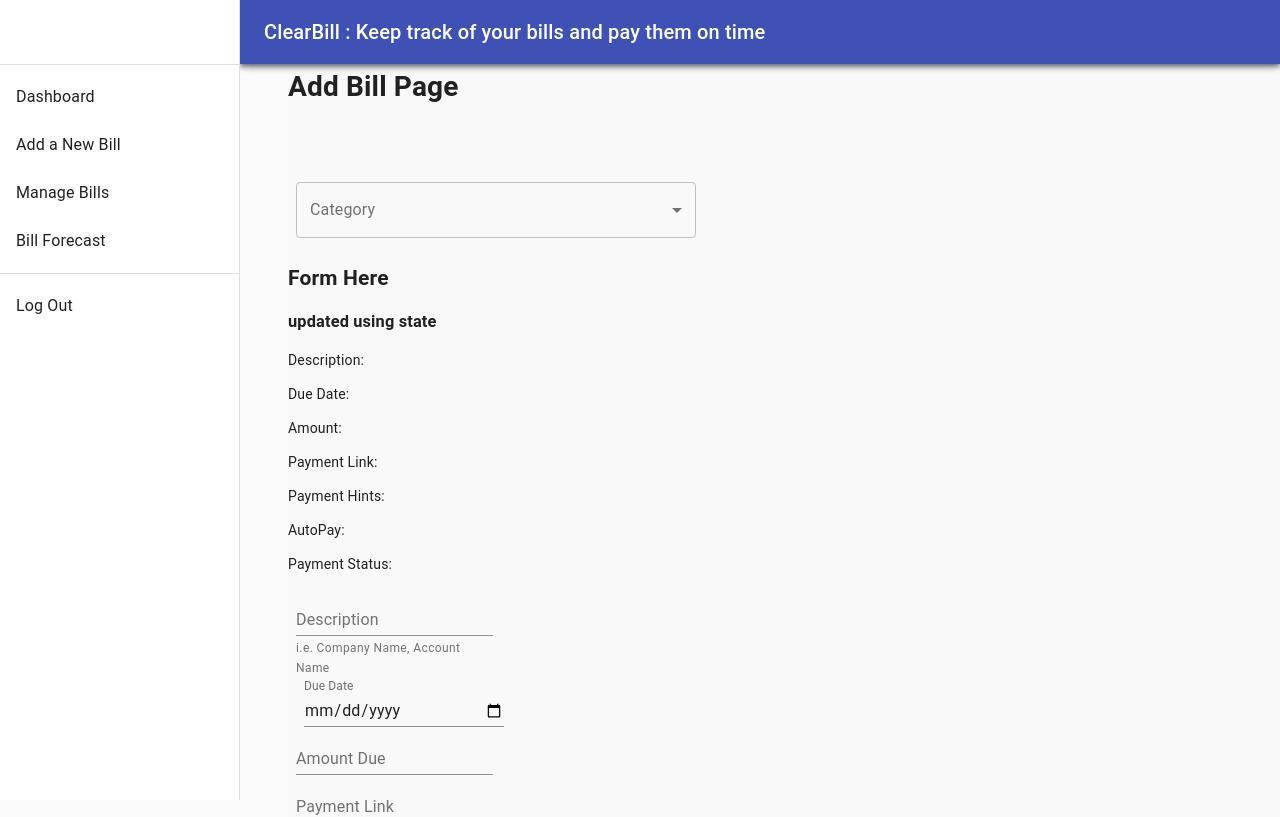
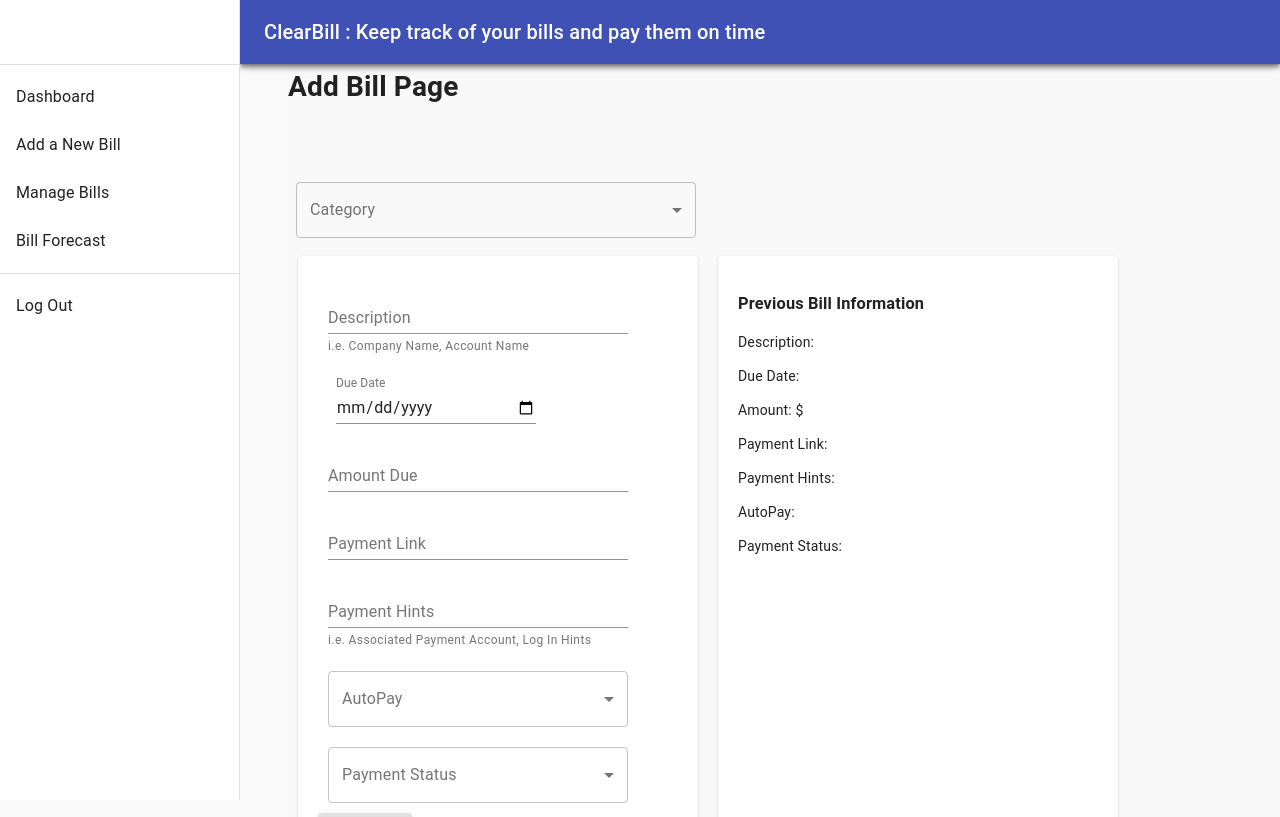
Before and after one commit to suejinkim20/clear-bill, a React (Create React App) app in the folder client/: page /addBill in a window 1280 px wide. Shown: the top 817 px of the page. Built offline with nearby package versions, Linux system fonts and the light colour scheme.

Commit message:
FORM IS AUTOPOPULATING BASED ON SELECTED CATEGORYgit status

```diff
--- a/client/src/components/BillsForm.js
+++ b/client/src/components/BillsForm.js
@@ -8,20 +8,25 @@
 import FormControl from '@material-ui/core/FormControl';
 import Select from '@material-ui/core/Select';
 import Button from '@material-ui/core/Button'
-
+import Card from '@material-ui/core/Card'
+import CardActions from '@material-ui/core/CardActions';
+import CardContent from '@material-ui/core/CardContent';
+import Container from '@material-ui/core/Container';
 import { makeStyles } from '@material-ui/core/styles';
 
 
 const useStyles = makeStyles((theme) => ({
   root: {
     '& > *': {
-      margin: theme.spacing(1),
-      width: '25ch',
+      margin: '10px',
+      width: '400px',
     },
+    display: 'flex'
   },
+
   formControl: {
-    margin: theme.spacing(1),
-    minWidth: 200,
+    minWidth: '300px',
+    margin: '10px'
   },
   selectEmpty: {
     marginTop: theme.spacing(2),
@@ -35,48 +40,58 @@
     marginRight: theme.spacing(1),
     width: 200,
   },
-
+  title: {
+    fontSize: 14,
+  },
+  pos: {
+    marginBottom: 12,
+  },
+  card: {
+    padding: '20px',
+    margin: '10px',
+    display: 'block'
+  }
 }));
 
 
-export default function BillsForm({billObject}) {
+export default function BillsForm({billObject, category}) {
   const classes = useStyles();
 
   return (
-    <form className={classes.root} noValidate autoComplete="off">
+    <div className={classes.root}>
+        <Card className={classes.card}>
+          <form noValidate autoComplete="off">
             <div>
-         <FormControl>
-          <TextField id="standard" label="Description" defaultValue={billObject[0].description} helperText="i.e. Company Name, Account Name"/>
+              <FormControl className={classes.formControl} key={billObject[0].description}>
+                <TextField id="standard" label="Description" defaultValue={billObject[0].description || ''} inputComponent={billObject[0].description} helperText="i.e. Company Name, Account Name"/>
               </FormControl>
 
-        <FormControl>
-          <form className={classes.container} noValidate>
+              <FormControl className={classes.formControl} key={billObject[0].dueDate}>
                 <TextField
                   id="date"
                   label="Due Date"
                   type="date"
-              defaultValue={billObject[0].dueDate}
+                  defaultValue={billObject[0].dueDate || ''}
                   className={classes.textField}
                   InputLabelProps={{
                     shrink: true,
                   }}
                 />
-          </form>
               </FormControl>
 
-        <FormControl>
-          <TextField id="standard" label="Amount Due" defaultValue={billObject[0].amount} />
+              <FormControl className={classes.formControl}key={billObject[0].amount}>
+                <TextField id="standard" label="Amount Due" defaultValue={billObject[0].amount || ''} />
               </FormControl>
 
-        <FormControl>
-          <TextField id="standard" label="Payment Link" defaultValue={billObject[0].paymentLink}/>
+              <FormControl className={classes.formControl} key={billObject[0].paymentLink}>
+                <TextField id="standard" label="Payment Link" defaultValue={billObject[0].paymentLink || ''}/>
               </FormControl>
 
-        <FormControl>
-          <TextField id="standard" label="Payment Hints" defaultValue={billObject[0].paymentHints} helperText="i.e. Associated Payment Account, Log In Hints"/>
+              <FormControl className={classes.formControl} key={billObject[0].paymentHints}>
+                <TextField id="standard" label="Payment Hints" defaultValue={billObject[0].paymentHints || ''} helperText="i.e. Associated Payment Account, Log In Hints"/>
               </FormControl>
 
-        <FormControl variant="outlined" className={classes.formControl}>
+              <FormControl variant="outlined" className={classes.formControl} key={billObject[0].AutoPay}>
               <InputLabel id="demo-simple-select-outlined-label">AutoPay</InputLabel>
               <Select
                 labelId="demo-simple-select-outlined-label"
@@ -98,9 +113,23 @@
               </Select>
             </FormControl>
             <Button variant="contained">Add Bill</Button>
-
+          </div>
+        </form>
+        </Card>
+        <Card className={classes.card}>
+          <h3>Previous {category} Bill Information</h3>
+          <div>
+                  <p>Description: {billObject[0].description}</p>
+                  <p>Due Date: {billObject[0].dueDate}</p>
+                  <p>Amount: ${billObject[0].amount}</p>
+                  <p>Payment Link: {billObject[0].paymentLink}</p>
+                  <p>Payment Hints: {billObject[0].paymentHints}</p>
+                  <p>AutoPay: {billObject[0].autoPay}</p>
+                  <p>Payment Status: {billObject[0].paymentStatus}</p>
 
               </div>
-    </form>
-  );
+        </Card>
+    </div>
+
+  )
 }
--- a/client/src/pages/AddBill.js
+++ b/client/src/pages/AddBill.js
@@ -9,37 +9,13 @@
     const [billObject, setBillObject] = React.useState('electric')
 
 
-    function MockData() {
-        console.log(billObject)
-
-        return(
-            <div>
-
-
-                <h3>updated using state</h3>
-
-                <p>Description: {billObject[0].description}</p>
-                <p>Due Date: {billObject[0].dueDate}</p>
-                <p>Amount: {billObject[0].amount}</p>
-                <p>Payment Link: {billObject[0].paymentLink}</p>
-                <p>Payment Hints: {billObject[0].paymentHints}</p>
-                <p>AutoPay: {billObject[0].autoPay}</p>
-                <p>Payment Status: {billObject[0].paymentStatus}</p>
-
-            </div>
-            )
-    }
-
     return (
         <div>
             <h1>Add Bill Page</h1>
             <div>
                 <SideNav />
                 <CategoryField setCategory={setCategory} setBillObject={setBillObject}/>
-                <p>{category}</p>
-                <h2>Form Here</h2>
-                <MockData billObject={billObject} />
-                <BillsForm billObject={billObject} />
+                <BillsForm billObject={billObject} category={category}/>
             </div>
         </div>
     )
```
Lines whose indentation alone changed are shown as unchanged.
